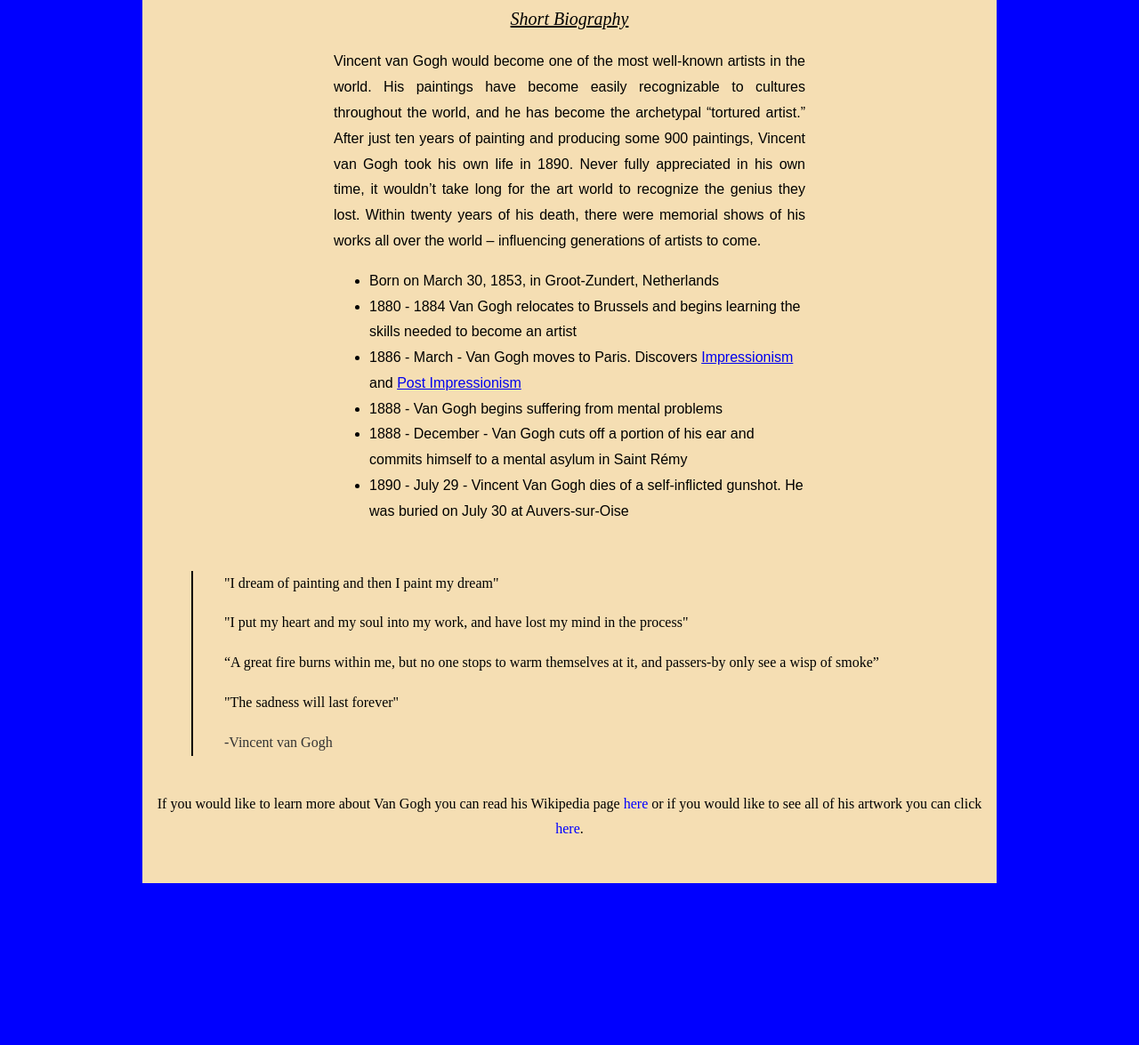
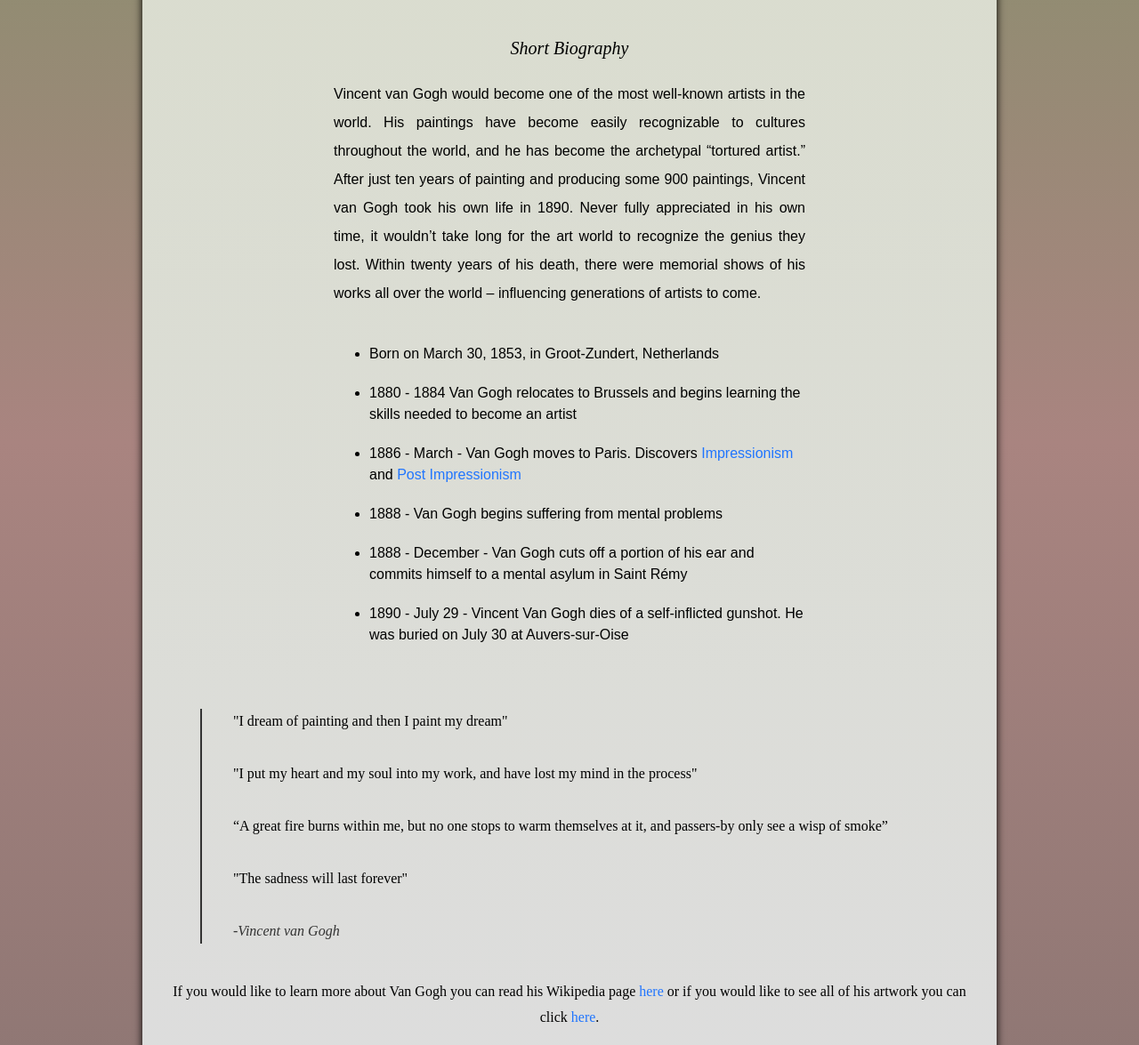
Before and after one commit to ryanjmack/fcc-tribute-page, a plain HTML site: page index.html in a window 1280 px wide. Shown: the part 1625-2800 px from the top of the page at 89% size. Before the commit the page ends 2618 px from the top, so only its background shows below. Drawn offline with Linux system fonts and the light colour scheme.

Commit message:
Updated colors and padding/margin

```diff
--- a/css/master.css
+++ b/css/master.css
@@ -2,12 +2,15 @@
   box-sizing: border-box;
 }
 
+html {background: linear-gradient(#D6DCBD, #ABC3E2, #898F6D, #A98480, #8F7774);}
+
 article {
   font-weight: 300;
   font-family: sans-serif;
+  line-height: 2;
   margin: 0 auto;
   max-width: 600px;
-  padding: 15px 35px;
+  padding: 20px 35px;
 }
 
 article h2 {
@@ -15,21 +18,33 @@ article h2 {
   font-size: 20px;
   font-weight: 500;
   font-style: italic;
-  text-decoration: underline;
+}
+
+article ul {
+  margin-top: 40px;
+}
+
+article li {
+  margin-top: 20px;
+  line-height: 1.5;
 }
 
 blockquote {
-  border-left: 2px solid black;
+  border-left: 2px solid #333;
   padding-left: 35px;
   margin-bottom: 40px;
 }
 
+blockquote p {
+  margin: 30px 0;
+}
+
 .blockquote-author {
   color: #333;
+  font-style: italic;
 }
 
 body {
-  background: blue;
   font-family: 'Merriweather', serif;
   line-height: 1.8;
   max-width: 100%;
@@ -42,20 +57,16 @@ figcaption {
 }
 
 footer {
-  padding: 5px 15px 30px;
+  padding: 5px 25px 30px;
 }
 
-footer p {
-
-}
-
-footer a {
-  color: blue;
+a {
+  color: #2075FE;
   text-decoration: none;
 }
 
 header {
-  padding-top: 15px;
+  padding: 11px 0 30px;
   margin-bottom: 30px;
 }
 
@@ -77,14 +88,15 @@ img {
 }
 
 main {
-  background-color: wheat;
+  background: linear-gradient(#D6DCBD, #DDD);
+  box-shadow: 0px 0px 9px black;
   margin: 0 auto;
   max-width: 960px;
   width: 100%;
 }
 
 .border-bottom {
-  border-bottom: 1px solid black;
+  border-bottom: 1px solid #999;
 }
 
 .text-center {
@@ -93,6 +105,10 @@ main {
 
 .text-justify {
   text-align: justify;
+}
+
+.p-padding {
+  padding: 20px 35px 0;
 }
 
 #image-gallery {
```
